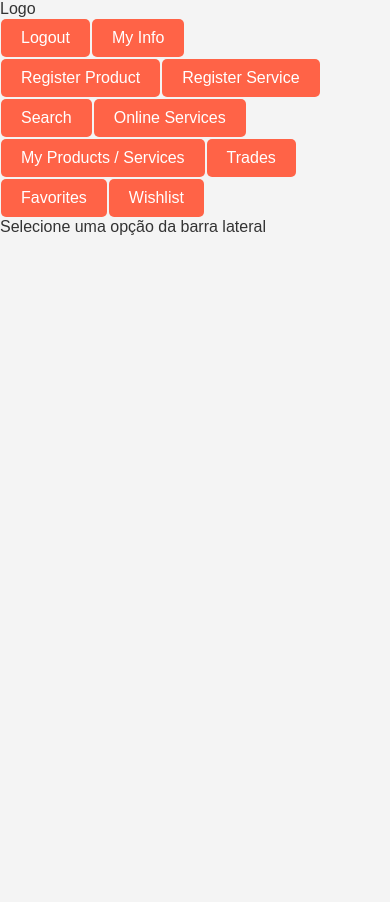
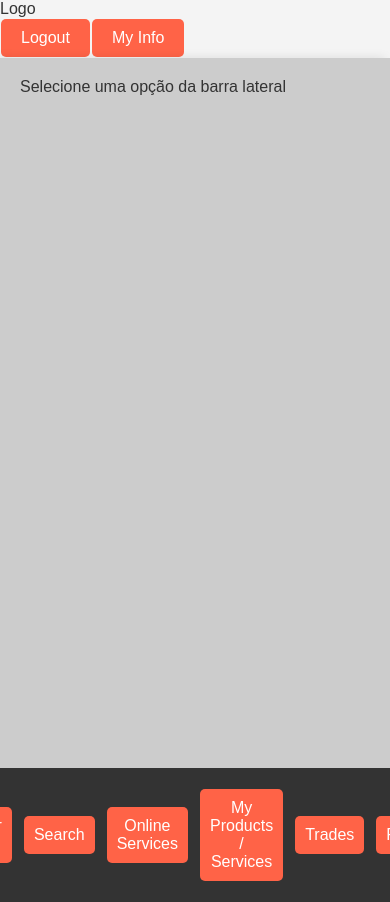
Before and after one commit to rafalebre/Swap_Cycle, a React (Create React App) app in the folder frontend/: page /dashboard in a window 390 px wide. Before the commit the page ends 844 px from the top, so only its background shows below. Built offline with nearby package versions, Linux system fonts and the light colour scheme; no server answers; sample sign-in values are in the browser's storage.

Commit message:
dashboard styles - start

```diff
--- /dev/null
+++ b/frontend/src/components/ContentArea.css
@@ -0,0 +1,7 @@
+
+.content-area {
+    flex-grow: 1;
+    background-color: #ccc; /* Cinza claro para contraste */
+    padding: 20px;
+    box-shadow: -5px 0 10px rgba(0, 0, 0, 0.1); /* Sombra para efeito visual */
+}
--- a/frontend/src/components/ContentArea.jsx
+++ b/frontend/src/components/ContentArea.jsx
@@ -1,4 +1,5 @@
 import React from 'react';
+import './ContentArea.css';
 
 function ContentArea({ activeView }) {
     const renderContent = () => {
--- /dev/null
+++ b/frontend/src/components/Sidebar.css
@@ -0,0 +1,27 @@
+
+.sidebar {
+    width: 25%;
+    background-color: #333; /* Cinza grafite */
+    color: white;
+    padding: 20px;
+    display: flex;
+    flex-direction: column;
+    gap: 10px;
+    align-items: center;
+    justify-content: center;
+}
+
+.sidebar button {
+    width: 80%;
+    padding: 10px;
+    background-color: #ff6347; /* Cor salmão para botões */
+    border: none;
+    border-radius: 5px;
+    color: white;
+    cursor: pointer;
+    transition: background-color 0.3s;
+}
+
+.sidebar button:hover {
+    background-color: #e5533b; /* Escurecer no hover */
+}
--- a/frontend/src/components/Sidebar.jsx
+++ b/frontend/src/components/Sidebar.jsx
@@ -1,4 +1,5 @@
 import React from 'react';
+import "./Sidebar.css";
 
 function Sidebar({ setActiveView }) {
     return (
--- /dev/null
+++ b/frontend/src/pages/Dashboard.css
@@ -0,0 +1,21 @@
+
+.dashboard {
+    display: flex;
+    min-height: 100vh;
+}
+
+@media (max-width: 768px) {
+    .dashboard {
+        flex-direction: column;
+    }
+
+    .sidebar {
+        width: 100%;
+        flex-direction: row;
+        overflow-x: auto;
+    }
+
+    .content-area {
+        order: -1; /* Coloca o conteúdo acima da sidebar em telas pequenas */
+    }
+}
--- a/frontend/src/pages/Dashboard.jsx
+++ b/frontend/src/pages/Dashboard.jsx
@@ -1,6 +1,7 @@
 import React, { useState } from 'react';
 import Sidebar from '../components/Sidebar';
 import ContentArea from '../components/ContentArea';
+import './Dashboard.css';
 
 function Dashboard() {
     const [activeView, setActiveView] = useState('home'); // Home can be replaced as needed
```
